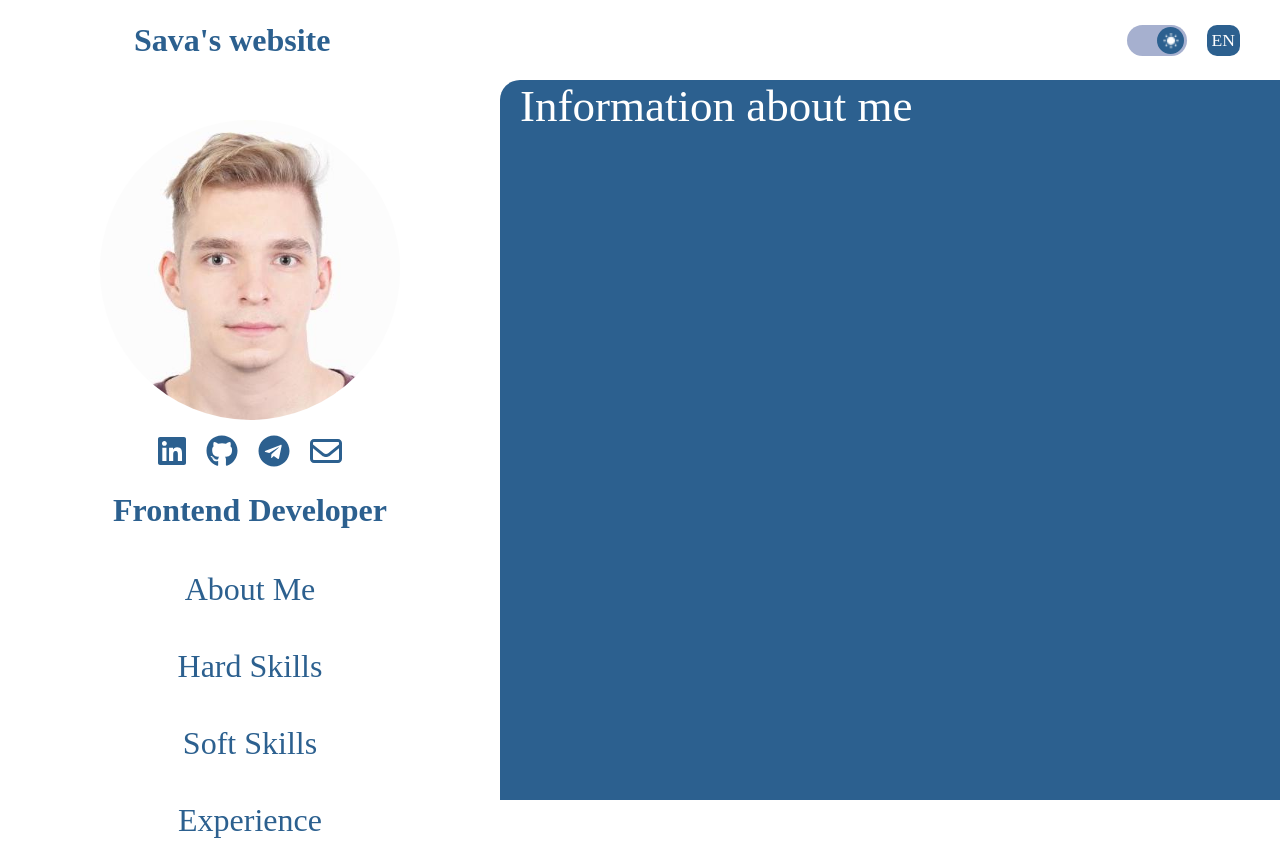
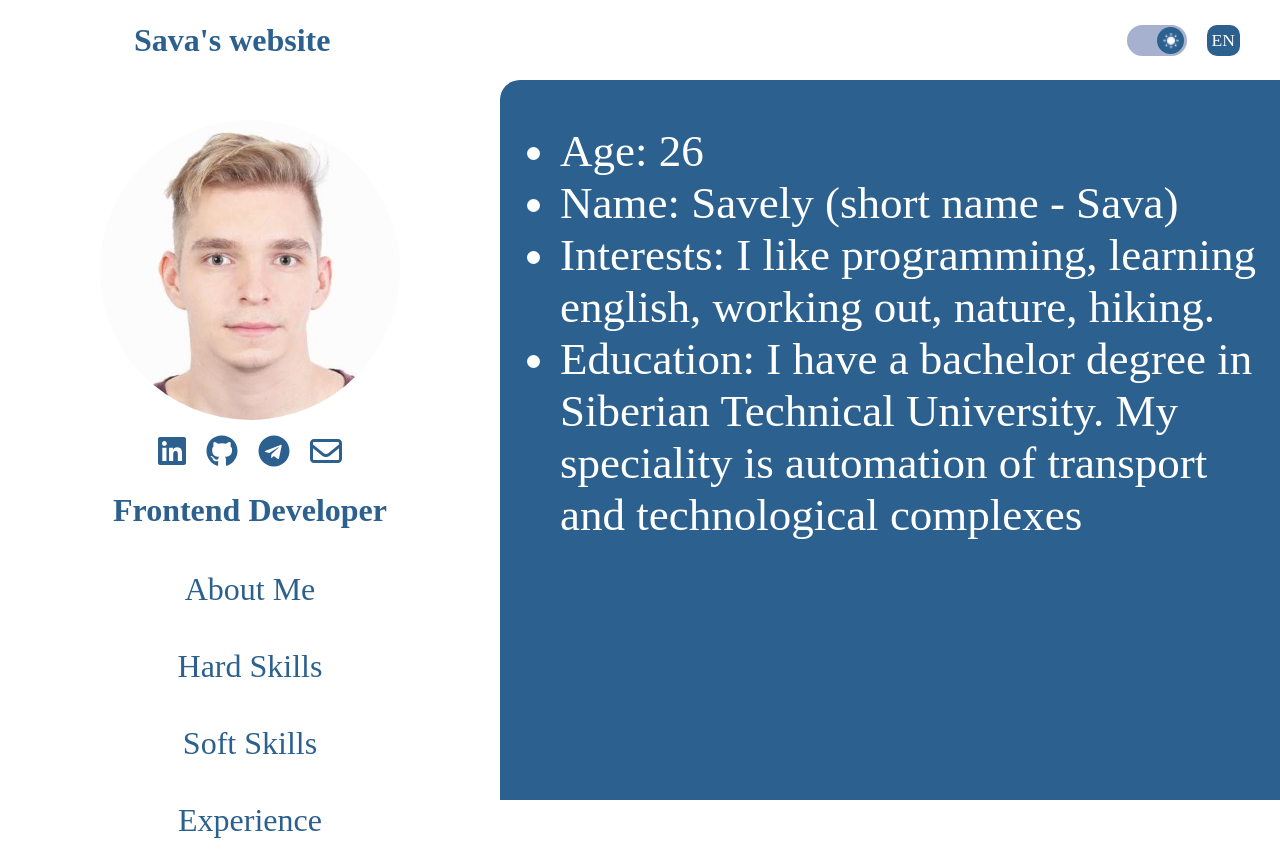
Before and after one commit to giraffesava/cv, a React (Create React App) app: page / in a window 1280 px wide. Built offline with nearby package versions, Linux system fonts and the light colour scheme.

Commit message:
adding information about me

```diff
--- a/src/components/NavigationMenu/AboutMe/AboutMe.jsx
+++ b/src/components/NavigationMenu/AboutMe/AboutMe.jsx
@@ -1,7 +1,27 @@
 import React from "react";
+import { useTranslation } from "react-i18next";
 
 const AboutMe = () => {
-  return <div>Information about me</div>;
+  const { t } = useTranslation();
+  return (
+    <div className="about">
+      <ul>
+        <li>
+          {t("aboutMePage.age.title")}: {t("aboutMePage.age.value")}
+        </li>
+
+        <li>
+          {t("aboutMePage.name.title")}: {t("aboutMePage.name.value")}
+        </li>
+        <li>
+          {t("aboutMePage.interests.title")}: {t("aboutMePage.interests.value")}
+        </li>
+        <li>
+          {t("aboutMePage.education.title")}: {t("aboutMePage.education.value")}
+        </li>
+      </ul>
+    </div>
+  );
 };
 
 export default AboutMe;
--- a/src/components/NavigationMenu/HardSkills/HardSkills.jsx
+++ b/src/components/NavigationMenu/HardSkills/HardSkills.jsx
@@ -1,7 +1,21 @@
 import React from "react";
+import { useTranslation } from "react-i18next";
 
 const HardSkills = () => {
-  return <div>Hard skills</div>;
+  const { t } = useTranslation();
+
+  return (
+    <div className="hard-skills">
+      <h3>{t("hardSkillsPage.0")}</h3>
+      <h3>{t("hardSkillsPage.1")}</h3>
+      <ul>
+        <li>{t("hardSkillsPage.2")}</li>
+        <li>{t("hardSkillsPage.3")}</li>
+        <li>{t("hardSkillsPage.4")}</li>
+        <li>{t("hardSkillsPage.5")}</li>
+      </ul>
+    </div>
+  );
 };
 
 export default HardSkills;
--- a/src/internalization/locales/en/en.json
+++ b/src/internalization/locales/en/en.json
@@ -3,5 +3,30 @@
   "aboutMe": "About Me",
   "hardSkills": "Hard Skills",
   "softSkills": "Soft Skills",
-  "experience": "Experience"
+  "experience": "Experience",
+  "aboutMePageTitles": {
+    "age": "Age",
+    "name": "Name",
+    "interests": "Interests"
+  },
+  "aboutMePage": {
+    "age": { "title": "Age", "value": 26 },
+    "name": { "title": "Name", "value": "Savely (short name - Sava)" },
+    "education": {
+      "title": "Education",
+      "value": "I have a bachelor degree in Siberian Technical University. My speciality is automation of transport and technological complexes"
+    },
+    "interests": {
+      "title": "Interests",
+      "value": "I like programming, learning english, working out, nature, hiking."
+    }
+  },
+  "hardSkillsPage": {
+    "0": "I am always interested in learning new things and constantly trying new technologies.",
+    "1": "At the moment a know:",
+    "2": "Javascript, Typescript.",
+    "3": "React, Vue.",
+    "4": "Redux, Vuex, Mobx.",
+    "5": "Css, scss, styled-components."
+  }
 }
--- a/src/internalization/locales/ru/ru.json
+++ b/src/internalization/locales/ru/ru.json
@@ -3,5 +3,30 @@
   "aboutMe": "Обо мне",
   "hardSkills": "Технические навыки",
   "softSkills": "Коммуникативные навыки",
-  "experience": "Опыт"
+  "experience": "Опыт",
+  "aboutMePageTitles": {
+    "age": "Возраст",
+    "name": "Имя",
+    "interests": "Интересы"
+  },
+  "aboutMePage": {
+    "age": { "title": "Возраст", "value": 26 },
+    "name": { "title": "Имя", "value": "Савелий (можно Сава)" },
+    "education": {
+      "title": "Образование",
+      "value": "Бакалавр университета СГУПС, специальность - автоматизация транспортно-технологических комплексов"
+    },
+    "interests": {
+      "title": "Интересы",
+      "value": "Мне нравится программировать, изучать английский язык, не пропускаю тренировки, люблю природу и походы."
+    }
+  },
+  "hardSkillsPage": {
+    "0": "Я всегда заинтересован в изучении чего-то нового и постоянно пробую новые технологии.",
+    "1": "На данный момент я знаю:",
+    "2": "Javascript, Typescript.",
+    "3": "React, Vue.",
+    "4": "Redux, Vuex, Mobx.",
+    "5": "Css, scss, styled-components."
+  }
 }
```
